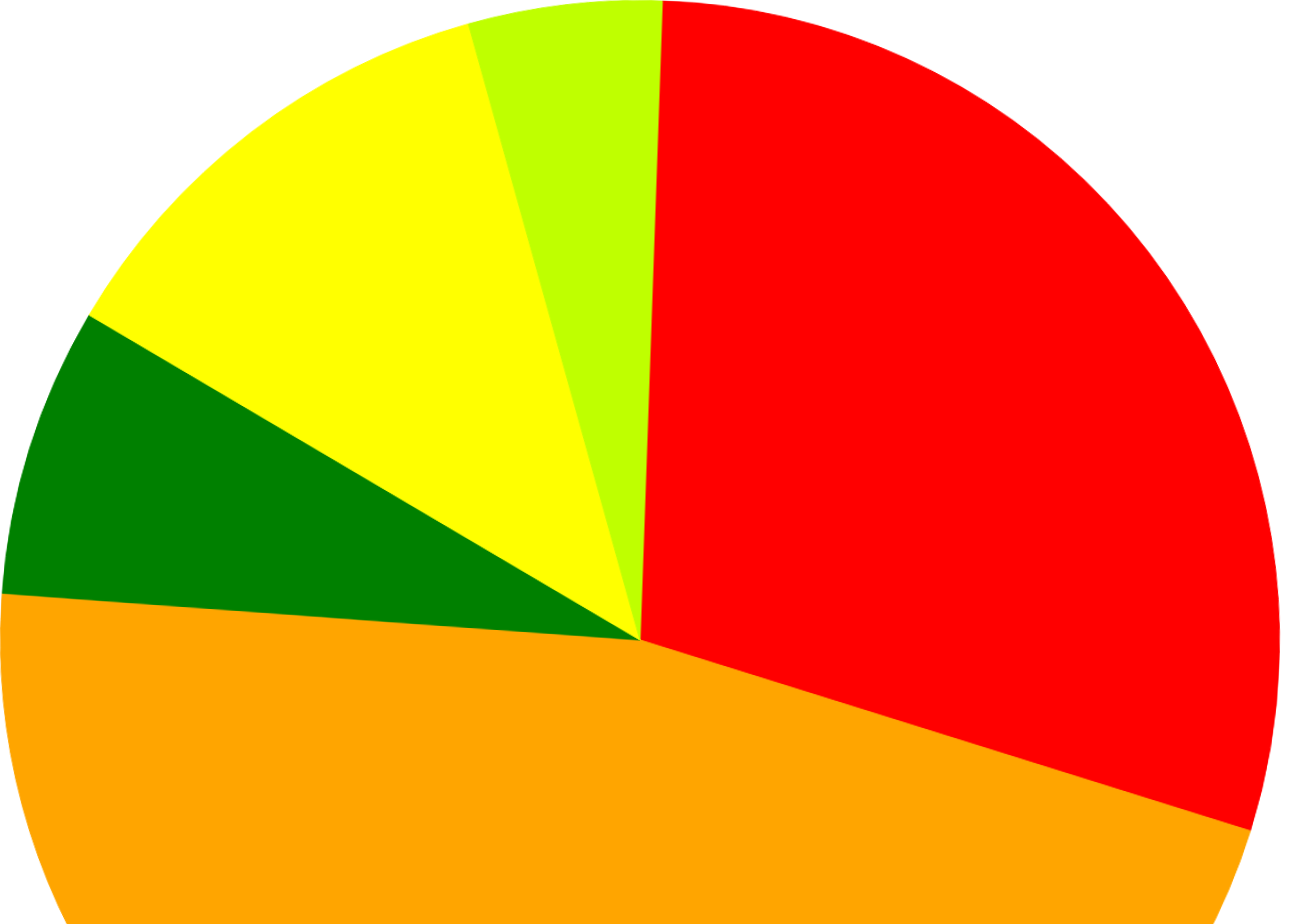
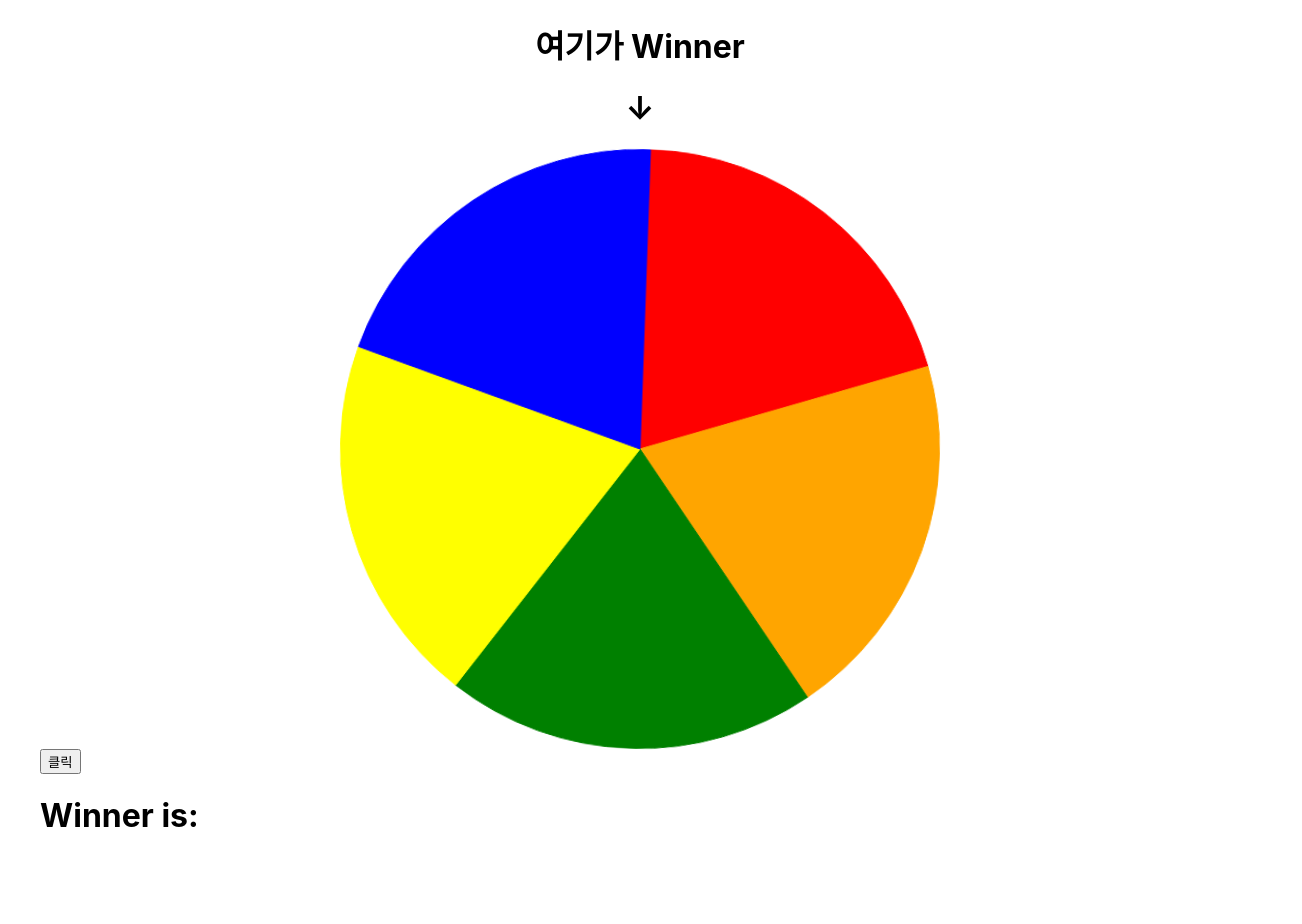
Before and after one commit to godnjs1582/roulette, a React (Create React App) app: page / in a window 1280 px wide. Shown: the top 924 px of the page, 1302 px wide, since content can reach past the window. After the commit the page ends 856 px from the top, so only its background shows below. Built offline with nearby package versions, Linux system fonts and the light colour scheme.

Commit message:
FEAT:동일비율시

```diff
--- a/src/App.js
+++ b/src/App.js
@@ -6,25 +6,24 @@ import styled, { css, keyframes } from "styled-components";
 ChartJS.register(ArcElement);
 
 export const data = {
-  labels: ['딸기', '당근', '수박', '참외', '메론'],
+  labels: ['빨강', '주황', '초록', '노랑', "파랑"],
   datasets: [
     {
       label: '# of Votes',
-      data: [12, 19, 3, 5, 2],
+      data: [20,20,20,20,20],
       backgroundColor: [
         'red',
         'orange',
         'green',
         'yellow',
-        '#bfff00',
+        'blue',
       ],
       borderColor: [
         'red',
         'orange',
         'green',
         'yellow',
-        '#bfff00',
-
+        'blue',
       ],
       borderWidth: 1,
     },
@@ -32,59 +31,44 @@ export const data = {
 };
 
 
-
-
-
 export default function App() {
-
-
-
-
+  const initialAmount =data.datasets[0].data[0]
   const [isRotating, setIsRotating] = useState(false)
-  const ref = useRef();
   const [count, setCount] = useState(0)
   const [deg, setDeg] = useState(0);
-
-
-
   const items = data.datasets[0].data
   const sum = items.reduce((a, b) => a + b, 0)
-
-
   const [winner, setWinner] = useState("")
 
   const handleSpinClick = () => {
     setIsRotating((prev) => !prev)
     if(isRotating){
-      getWinner(deg);
+      getWinner(deg,initialAmount);
     }else{
       setWinner("")
     }
 
   }
-  const getWinner = (deg) => {
-    console.log(deg,"deg")
-    for (let i = 1; i < items.length; i++) {
-      let amount = items[i];
+  const getWinner = (deg,initialAmount) => {
+    // console.log("deg:",deg)
+    let amount=initialAmount
+    for (let i = 1; i < items.length+1; i++) {
+      const length=items.length
       if (amount / sum < deg / 360) {
         amount = amount + items[i]
+      } else {
+        console.log(amount, i)
 
-        console.log("실행2222")
-        return
-      } else {
-        console.log("실행")
-        setWinner(data.labels[i])
+        setWinner(data.labels[length-i])
         return
       }
     }
   }
- console.log(winner,"winner")
 
   useEffect(() => {
     if (isRotating) {
       const timer = setInterval(() => {
         setCount(prev => prev + 1);
-
       }, 10);
       return () => clearInterval(timer);
     } else {
@@ -101,24 +85,16 @@ export default function App() {
     }
   }, [count])
 
-
-
-
-
   return (
-    <>
+    <div style={{width:"1200px", margin:"0 auto"}}>
+    <h1 style={{textAlign:"center"}}>여기가 Winner</h1>
+    <h1 style={{textAlign:"center"}}>↓</h1>
       <Wrapper isRotating={isRotating} deg={deg}>
         <Pie data={data} legend={false} />
       </Wrapper>
-
       <button onClick={handleSpinClick}>클릭</button>
-      <div>{winner}</div>
-    </>
-
-
-
-
-
+      <h1>Winner is: {winner}</h1>
+    </div>
 
   );
 }
@@ -140,7 +116,10 @@ const rotationEnd = (deg) => keyframes`
 `
 
 const Wrapper = styled.div`
-// border:1px solid red;
+margin-top:100px;
+margin:0 auto;
+width:50%;
+height:50%;
 animation:${(props) => props.isRotating ? css`${rotationStart(props.deg)} 0.2s linear infinite` : css`${rotationEnd(props.deg)} 1s linear`};
 transform:${(props) => props.deg !== 0 ? `rotate(${props.deg}deg)` : ""}
 `
```
